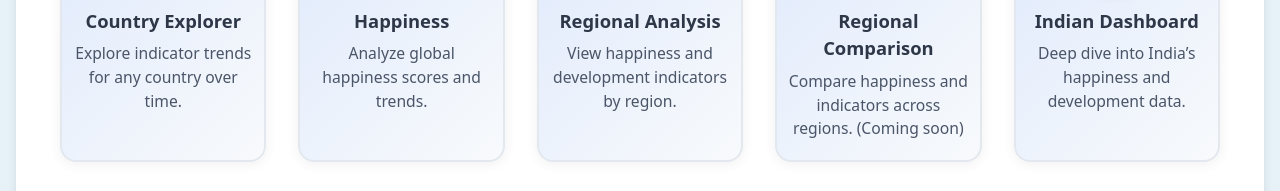
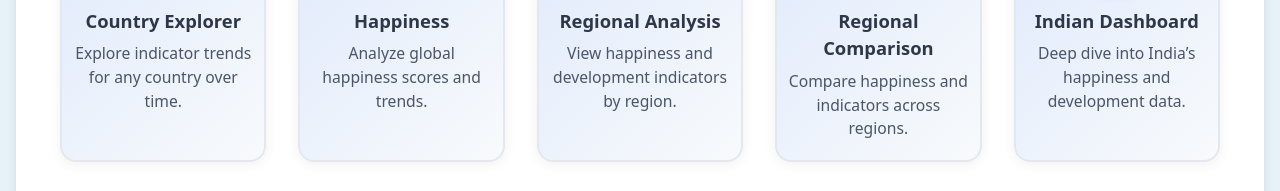
Before and after one commit to reddyshekharc55/DataViz, a React (Vite) app: page / in a window 1280 px wide. Shown: the part 431-622 px from the top of the page. Built offline with nearby package versions, Linux system fonts and the light colour scheme; what chartjs-plugin-datalabels would draw is missing.

Commit message:
feat: Update emoji representations in dashboard and regional components for improved visual clarity

```diff
--- a/src/components/Dashboard.jsx
+++ b/src/components/Dashboard.jsx
@@ -22,10 +22,9 @@ const pages = [
   },
   {
     title: 'Regional Comparison',
-    description: 'Compare happiness and indicators across regions. (Coming soon)',
+    description: 'Compare happiness and indicators across regions.',
     page: 'regional-comparison',
-    emoji: '📊',
-    disabled: true
+    emoji: '📊'
   },
   {
     title: 'Indian Dashboard',
--- a/src/components/HappinessComparison.jsx
+++ b/src/components/HappinessComparison.jsx
@@ -538,7 +538,7 @@ const HappinessComparison = () => {
       `}</style>
 
       <h2 style={{ margin: 0, marginBottom: '0.25rem', fontSize: '1.4rem', color: '#2d3748' }}>
-        📈 {analysisMode === 'time-series' ? 'Time Series: Indicator vs Happiness Trends' : 'Multi-Country Correlation Analysis'}
+        😊 {analysisMode === 'time-series' ? 'Time Series: Indicator vs Happiness Trends' : 'Multi-Country Correlation Analysis'}
       </h2>
       <p style={{ margin: 0, marginBottom: '0.5rem', color: '#4a5568', fontSize: '0.85rem' }}>
         {analysisMode === 'time-series'
--- a/src/components/RegionalAnalysis.jsx
+++ b/src/components/RegionalAnalysis.jsx
@@ -380,7 +380,7 @@ export default function RegionalAnalysis({ onRegionSelect }) {
           fontWeight: 700,
           color: '#2d3748'
         }}>
-          🌍 Regional Happiness Analysis
+          🗺️ Regional Happiness Analysis
         </h2>
         <p style={{
           margin: '0 auto',
--- a/src/components/RegionalVisualization.jsx
+++ b/src/components/RegionalVisualization.jsx
@@ -345,7 +345,7 @@ const RegionalVisualization = () => {
       `}</style>
 
       <h2 style={{ margin: 0, marginBottom: '0.25rem', fontSize: '1.4rem', color: '#2d3748' }}>
-        🌍 Regional Country Comparison {loading && <span style={{ fontSize: '1rem', color: '#3182ce' }}>⏳</span>}
+        📊 Regional Country Comparison {loading && <span style={{ fontSize: '1rem', color: '#3182ce' }}>⏳</span>}
       </h2>
       <p style={{ margin: 0, marginBottom: '1rem', color: '#4a5568', fontSize: '0.85rem' }}>
         Compare countries within a region using happiness report indicators to see which are outperforming others
```
